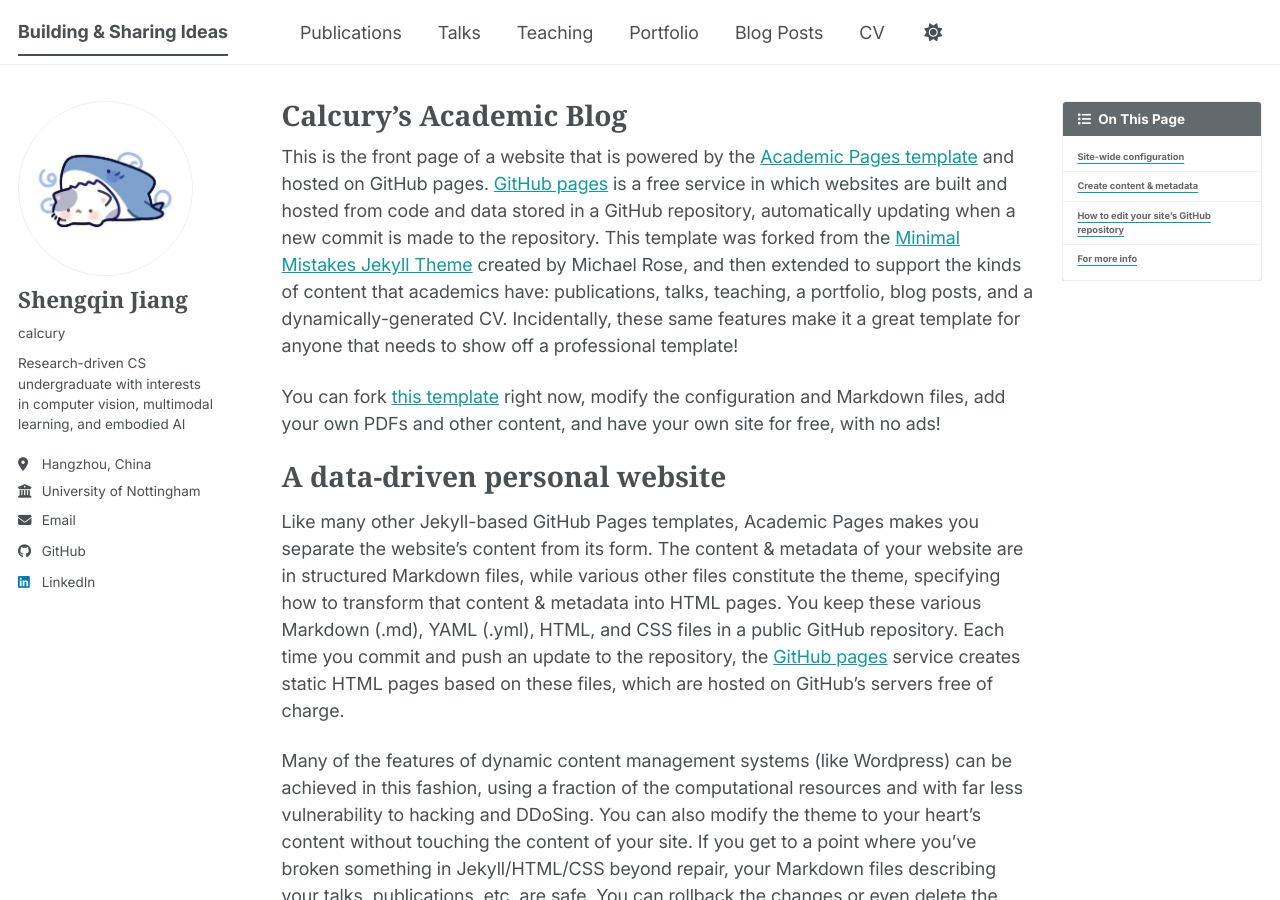
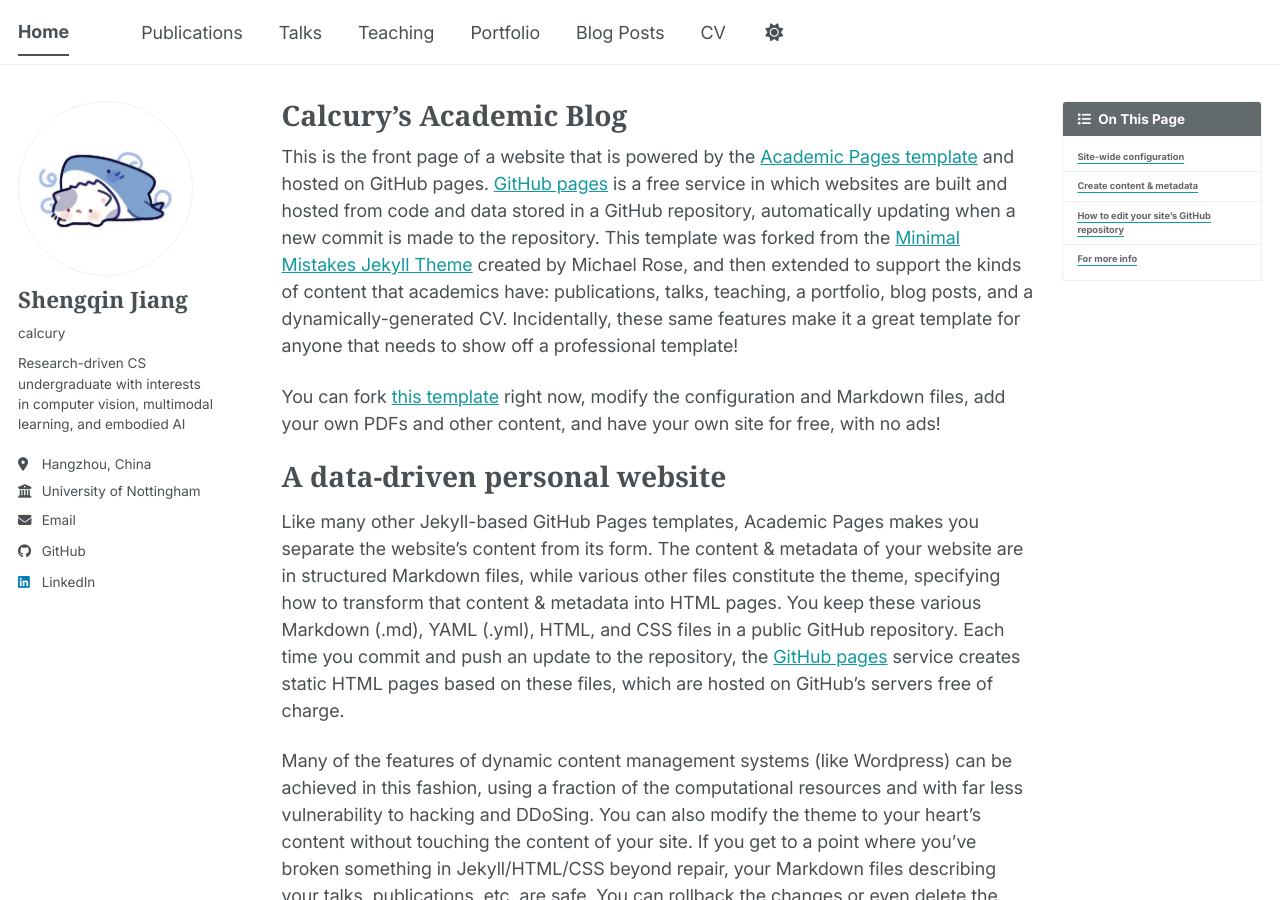
Before and after one commit to calcury/calcury.github.io, a Jekyll site: the page built from _pages/about.md, in a window 1280 px wide and 900 px high. Built offline with Jekyll 4.4.1, drawn with Linux system fonts in a browser that asks for light colours; a style sheet for code colours, icons or effects is not loaded.

Commit message:
feat: change homepage

```diff
--- a/_config.yml
+++ b/_config.yml
@@ -9,7 +9,7 @@
 # Basic Site Settings
 locale: "en-US"
 site_theme: "mint" # The available themes options are "default", "air", "sunrise", "mint", "dirt" and "contrast"
-title: "Building & Sharing Ideas"
+title: "Home"
 title_separator: "--"
 name: &name "Shengqin Jiang"
 description: &description "Computer Science undergraduate @ UNNC | Computer Vision & Multimodal Learning" # Update this with a general description of your site, this is the default if not overridden by a page
```
